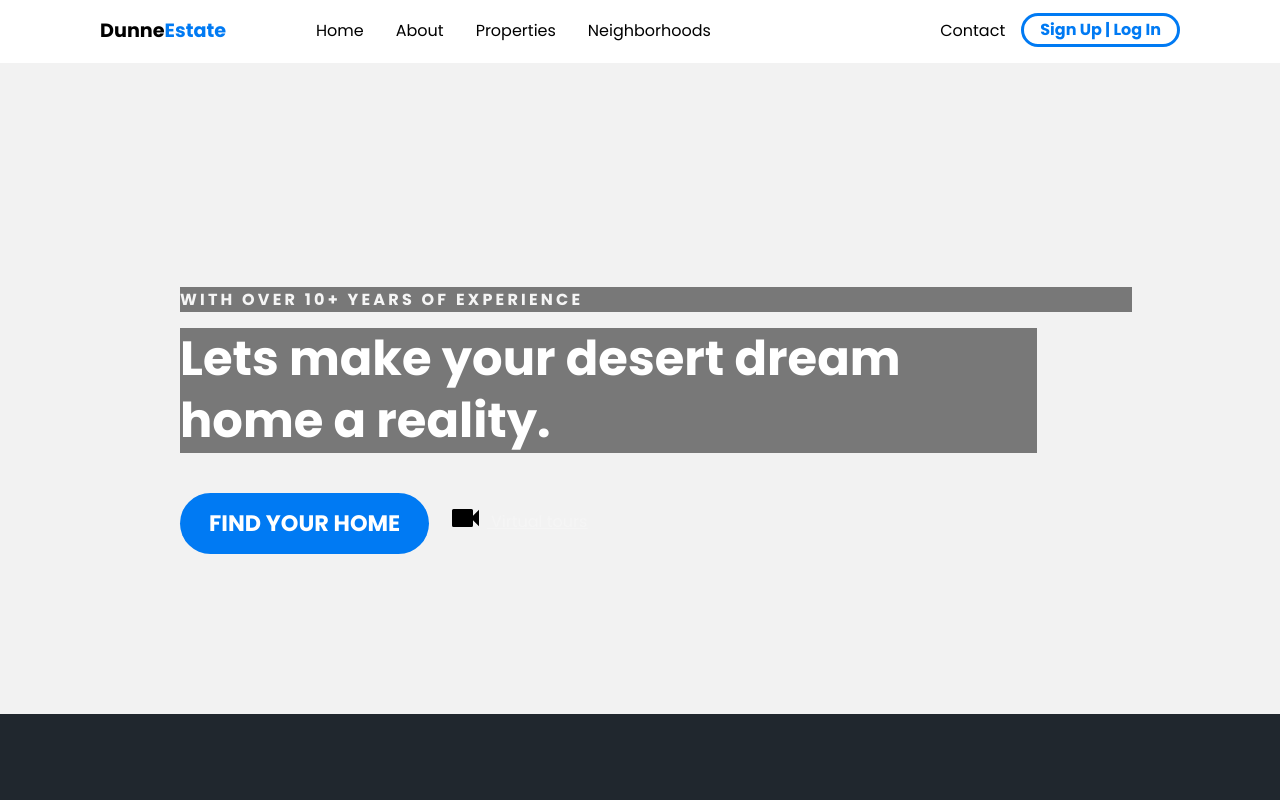
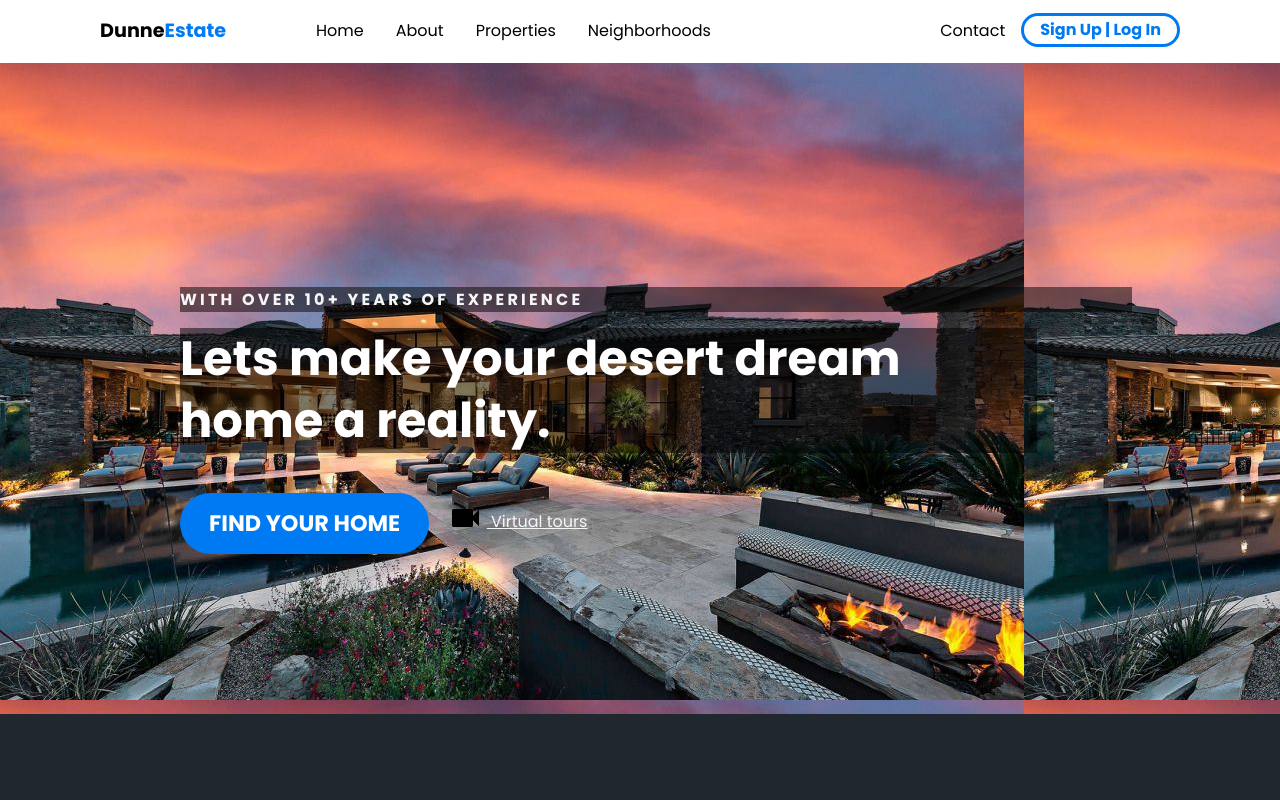
Before and after one commit to lamachad/TheCodersPlight, a plain HTML site: page index.html in a window 1280 px wide. Shown: the top 800 px of the page. Drawn offline with Linux system fonts and the light colour scheme.

Commit message:
debugged

```diff
--- a/assets/css/style.css
+++ b/assets/css/style.css
@@ -46,7 +46,7 @@ section {
 }
 .hero {
     text-align: center;
-    background-image: url(homes.jpg);
+    background-image: url(../../assets/images/homes.jpg);
 }
 .subhead {
     text-transform: uppercase;
```
